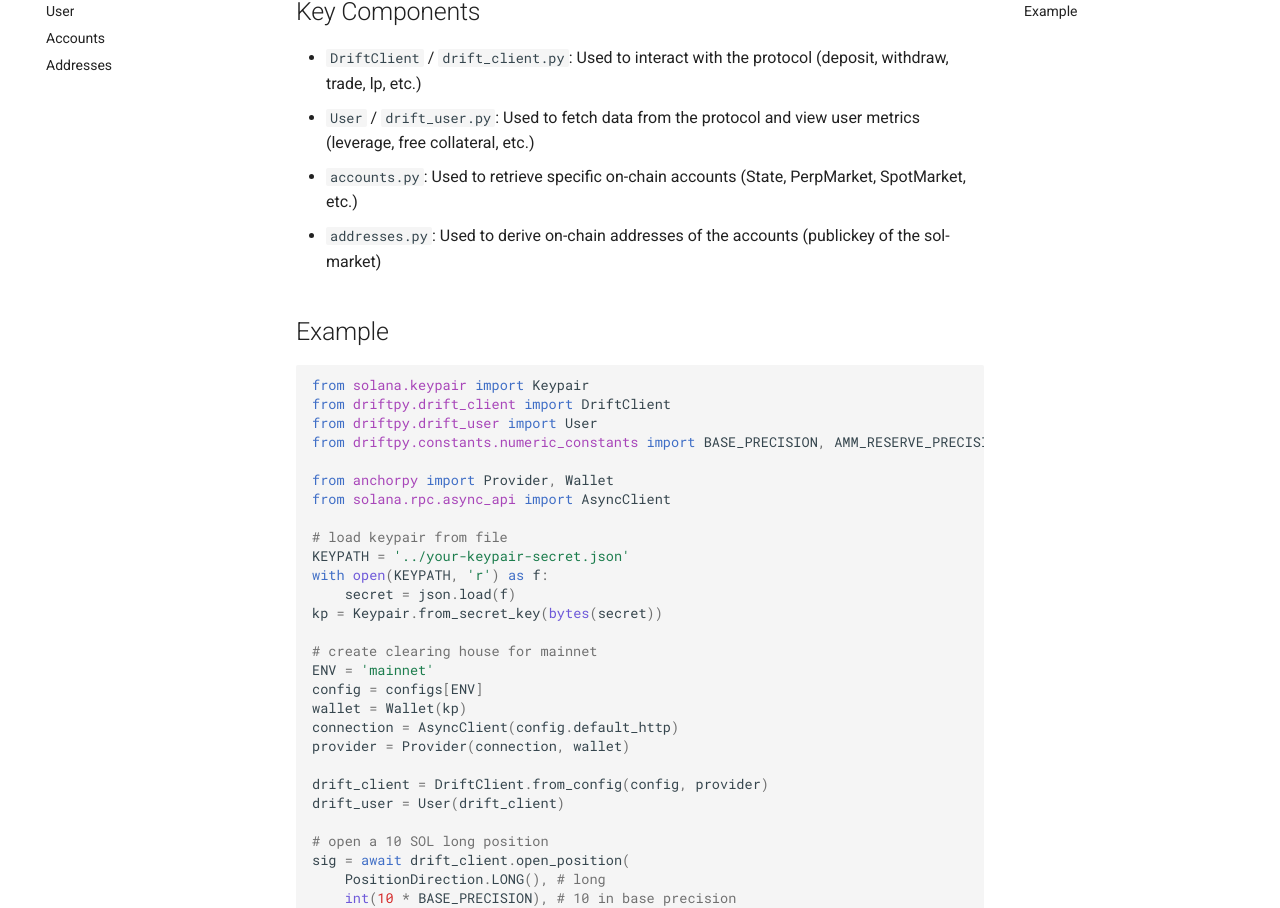
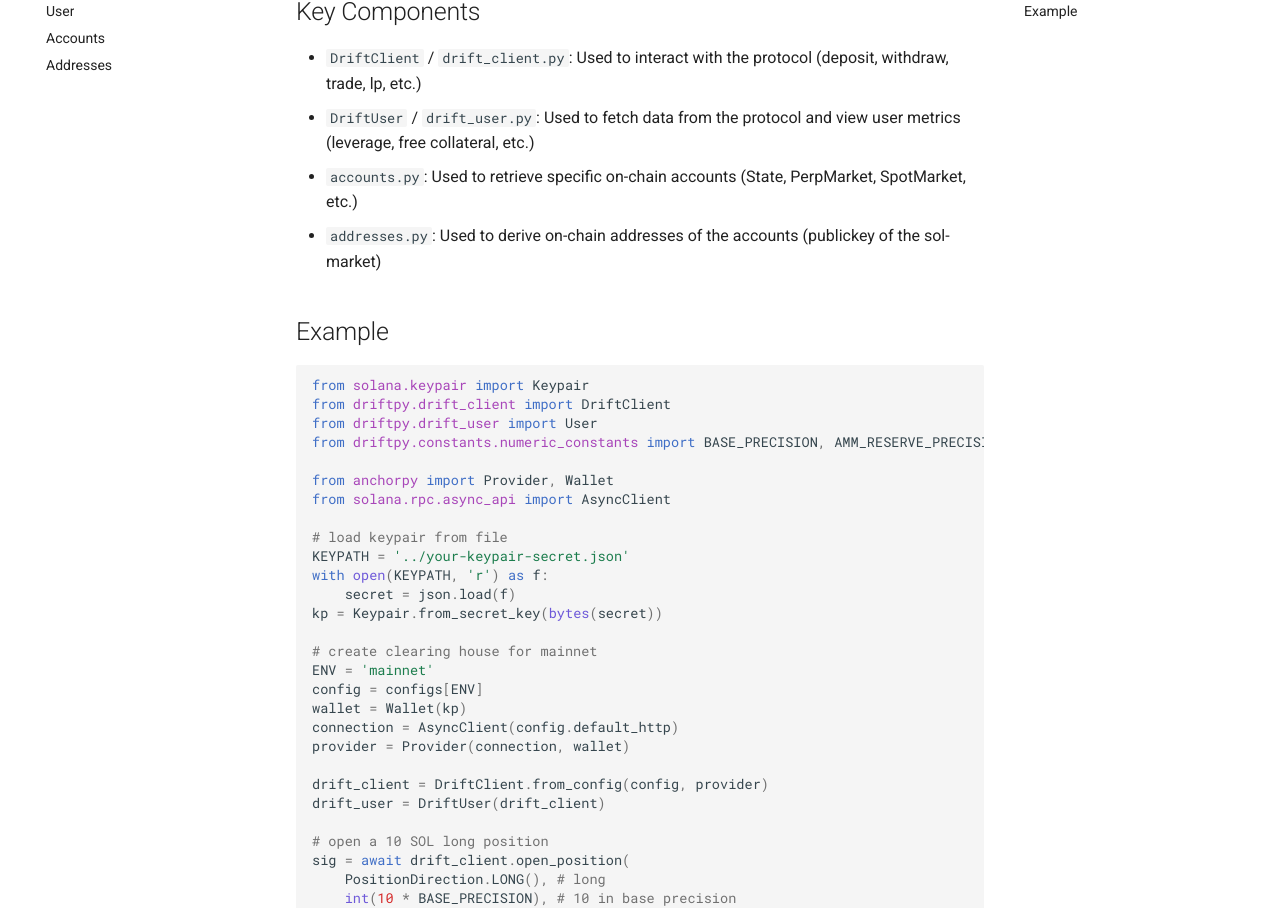
Before and after one commit to drift-labs/driftpy, an MkDocs documentation site: the page built from docs/index.md, in a window 1280 px wide and 1400 px high, scrolled down 528 px. Shown: the part 151-1059 px from the top of the window. Built offline with MkDocs 1.6.1 and Material for MkDocs 9.7.7, drawn with Linux system fonts in a browser that asks for light colours; comment, search, counter and statistics services are not loaded.

Commit message:
update docs/index.md

```diff
--- a/docs/index.md
+++ b/docs/index.md
@@ -18,7 +18,7 @@
 ## Key Components
 
 - `DriftClient` / `drift_client.py`: Used to interact with the protocol (deposit, withdraw, trade, lp, etc.)
-- `User` / `drift_user.py`: Used to fetch data from the protocol and view user metrics (leverage, free collateral, etc.)
+- `DriftUser` / `drift_user.py`: Used to fetch data from the protocol and view user metrics (leverage, free collateral, etc.)
 - `accounts.py`: Used to retrieve specific on-chain accounts (State, PerpMarket, SpotMarket, etc.)
 - `addresses.py`: Used to derive on-chain addresses of the accounts (publickey of the sol-market)
 
@@ -48,7 +48,7 @@
 provider = Provider(connection, wallet)
 
 drift_client = DriftClient.from_config(config, provider)
-drift_user = User(drift_client)
+drift_user = DriftUser(drift_client)
 
 # open a 10 SOL long position
 sig = await drift_client.open_position(
```
